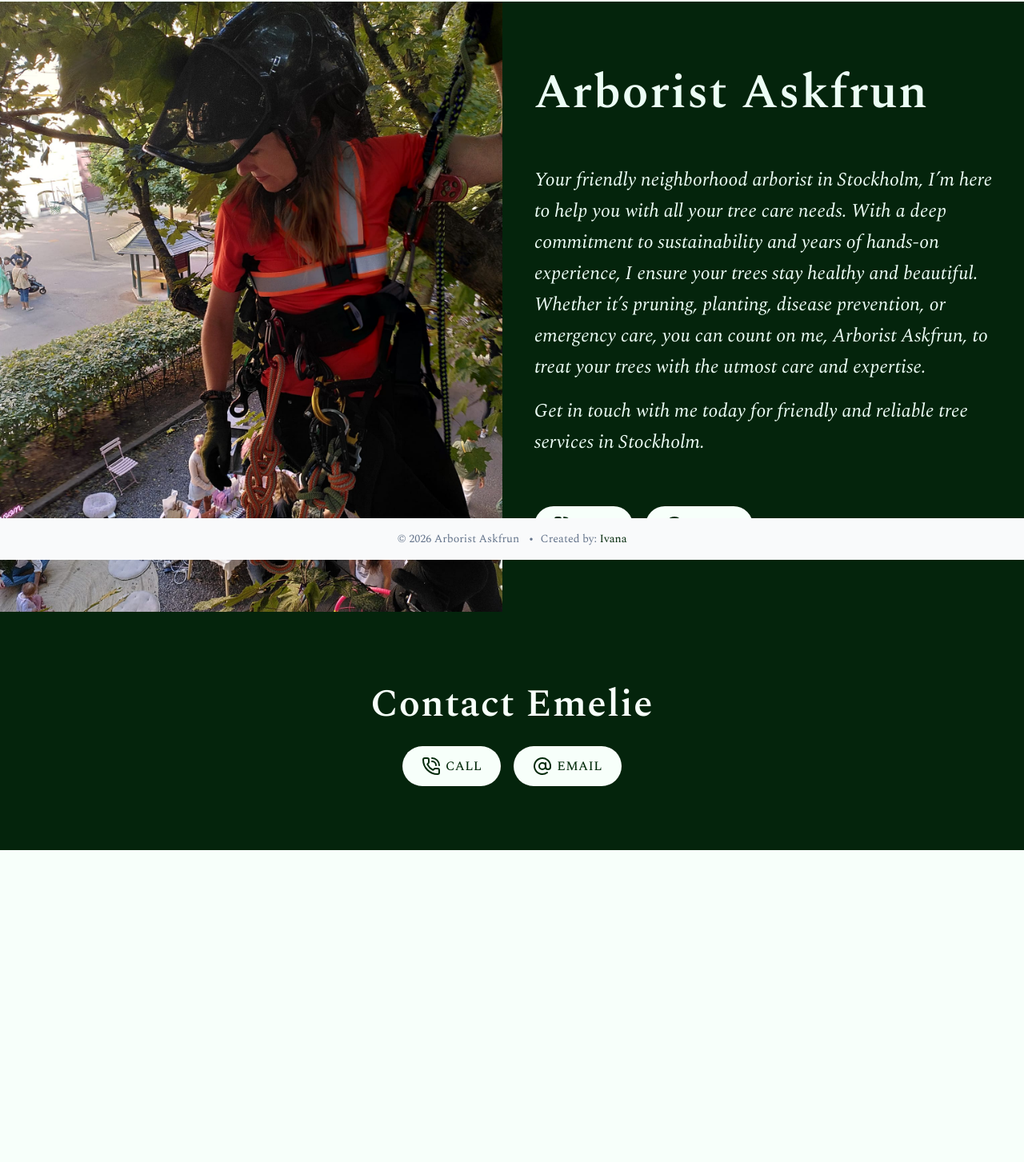
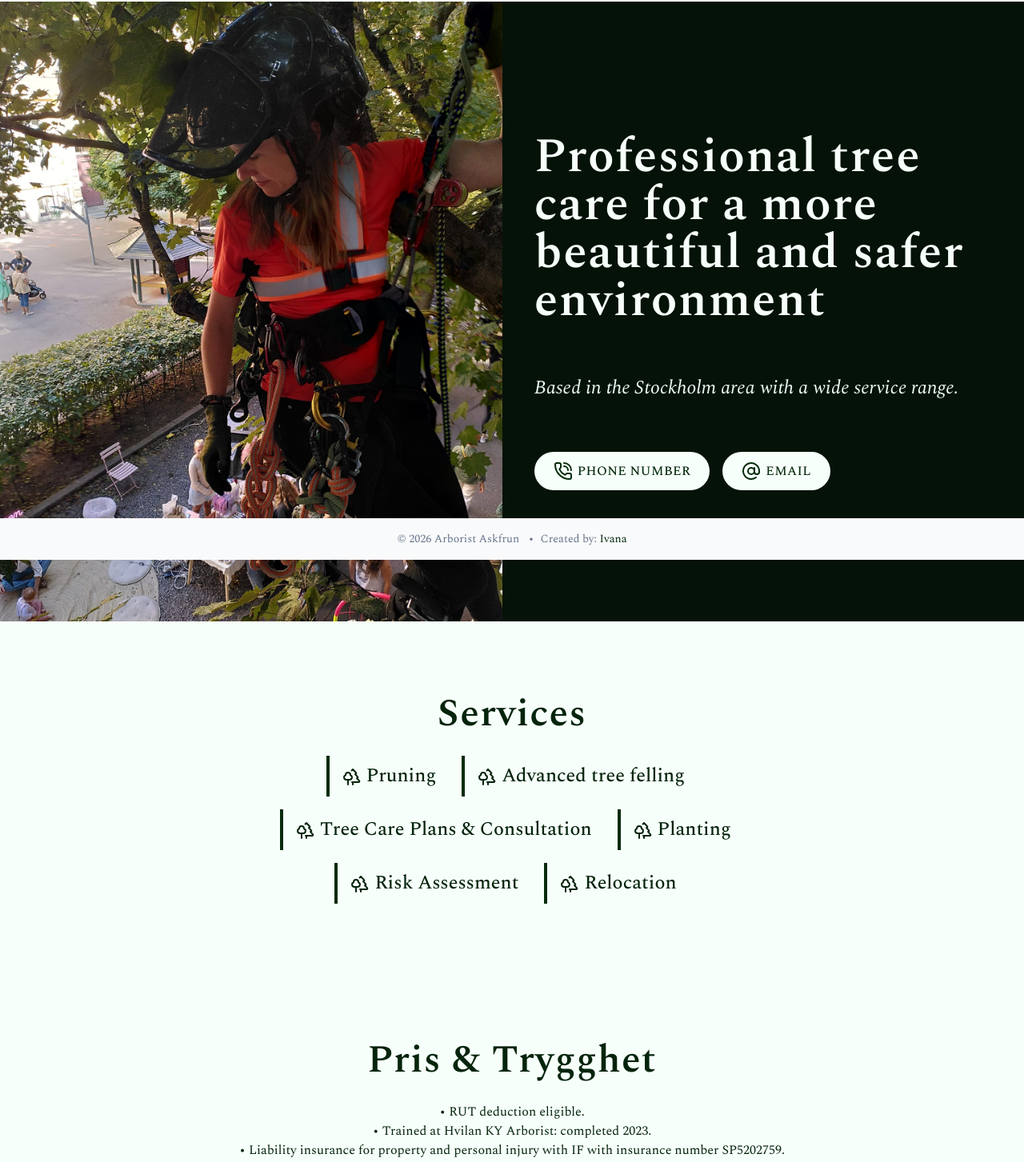
Before and after one commit to arboristaskfrun/arboristaskfrun.github.io, a SvelteKit app: page /en in a window 1280 px wide. Shown: the part 100-1553 px from the top of the page at 80% size. Before the commit the page ends 1219 px from the top, so only its background shows below. Built offline with nearby package versions, Linux system fonts and the light colour scheme; a web font is replaced by a local one.

Commit message:
WIPL: Feedback from Emelie

```diff
--- a/src/app.css
+++ b/src/app.css
@@ -143,6 +143,7 @@
   html,
   body {
     background-color: var(--color-bg);
+    color: var(--color-text);
   }
 
   h1,
@@ -158,6 +159,7 @@
     /* font-family: Abril Fatface; */
     font-family: "Spectral", serif;
     font-weight: 600;
+    color: var(--color-text);
   }
 
   *,
--- a/src/routes/+page.svelte
+++ b/src/routes/+page.svelte
@@ -24,7 +24,7 @@
         <a
           href="/en"
           class="flex gap-1.5 items-center px-2 py-1.5 bg-gray-200 rounded-md hover:bg-[var(--color-bg)]"
-          ><Earth size={18} /> <span class="pt-1">English</span></a
+          ><Earth size={18} /> <span class="pt-1">EN</span></a
         >
       </li>
     </ul>
@@ -32,7 +32,7 @@
 </nav>
 <div class="flex flex-col min-h-screen pb-14">
   <main>
-    <div class="bg-[#04240c] text-emerald-50 overflow-hidden relative">
+    <div class="bg-[#051208] text-emerald-50 overflow-hidden relative">
       <div class="flex flex-col lg:flex-row gap-4 lg:gap-6">
         <div class="h-80 lg:h-auto lg:w-1/2 relative">
           <img
@@ -48,7 +48,9 @@
           />
         </div>
         <div class="px-4 lg:w-1/2 my-6">
-          <h1 class="text-5xl md:text-6xl tracking-wide my-4 md:py-6 lg:my-9">
+          <h1
+            class="text-5xl md:text-6xl tracking-wide my-4 md:py-6 lg:my-9 text-[#f7fffa]"
+          >
             Professionell trädvård för en vackrare och säkrare miljö
           </h1>
           <p class="md:text-2xl italic font-medium !leading-relaxed">
@@ -86,7 +88,7 @@
           <li
             class="flex gap-1.5 items-center border-l-4 border-[var(--color-primary)] px-4 py-1.5 bg-[var(--color-bg)]"
           >
-            <Trees /> Avancerad sektionsfällning
+            <Trees /> Avancerad trädfällning
           </li>
           <li
             class="flex gap-1.5 items-center border-l-4 border-[var(--color-primary)] px-4 py-1.5 bg-[var(--color-bg)]"
@@ -118,16 +120,16 @@
           Pris & Trygghet
         </h2>
 
-        <p>RUT-avdrag berättigat.</p>
+        <p>• RUT-avdrag berättigat.</p>
 
-        <p>Utbildad vid Hvilan KY Arborist. Färdig 2023.</p>
+        <p>• Utbildad vid Hvilan KY Arborist: färdig 2023.</p>
 
         <p>
-          Ansvarsförsäkring för sak- och personskada hos IF med
+          • Ansvarsförsäkring för sak- och personskada hos IF med
           försäkringsnummer SP5202759.
         </p>
 
-        <p>Innehavare av ISA:s Tree Risk Assessment Qualification.</p>
+        <p>• Innehavare av ISA:s Tree Risk Assessment Qualification.</p>
       </div>
     </div>
 
@@ -139,7 +141,7 @@
         <h2
           class="text-4xl md:text-5xl tracking-wide !leading-normal mb-4 text-[var(--color-bg)]"
         >
-          Kontakta Emelie
+          Kontakt
         </h2>
         <ul
           class="md:text-base font-medium !leading-relaxed flex gap-4 md:justify-center"
--- a/src/routes/[lang]/+page.svelte
+++ b/src/routes/[lang]/+page.svelte
@@ -1,12 +1,5 @@
 <script>
-  import { page } from "$app/stores";
-  import {
-    Earth,
-    AtSign,
-    PhoneCall,
-    Trees,
-    TriangleAlert,
-  } from "lucide-svelte";
+  import { Earth, AtSign, PhoneCall, Trees } from "lucide-svelte";
   import Footer from "$lib/Footer.svelte";
 
   const style = {
@@ -30,8 +23,8 @@
       <li>
         <a
           href="/"
-          class="flex gap-1.5 items-center px-2 py-1.5 bg-gray-200 rounded-md hover:bg-white"
-          ><Earth size={18} /> <span class="pt-1">Swedish</span></a
+          class="flex gap-1.5 items-center px-2 py-1.5 bg-gray-200 rounded-md hover:bg-[var(--color-bg)]"
+          ><Earth size={18} /> <span class="pt-1">SE</span></a
         >
       </li>
     </ul>
@@ -39,41 +32,29 @@
 </nav>
 <div class="flex flex-col min-h-screen pb-14">
   <main>
-    <div class="bg-[#04240c] text-emerald-50 overflow-hidden relative">
+    <div class="bg-[#051208] text-emerald-50 overflow-hidden relative">
       <div class="flex flex-col lg:flex-row gap-4 lg:gap-6">
-        <div class="h-80 lg:h-auto lg:w-1/2 relative">
+        <div class="h-96 lg:h-auto lg:w-1/2 relative">
           <img
-            class="h-full object-cover hidden lg:block absolute top-0 left-0 w-full"
+            class="h-full object-cover block absolute top-0 left-0 w-full"
             src="images/arboristaskfrun-top.jpeg"
             alt=""
           />
-
-          <img
-            class="h-full object-cover w-full lg:hidden"
-            src="images/hero-landscape.jpg"
-            alt=""
-          />
         </div>
-        <div class="px-4 lg:w-1/2 my-6">
-          <h1 class="text-5xl md:text-6xl tracking-wide my-4 md:py-6 lg:my-9">
-            Arborist Askfrun
+        <div class="px-4 lg:w-1/2 my-6 lg:py-20">
+          <h1
+            class="text-5xl md:text-6xl tracking-wide my-4 md:py-6 lg:my-9 text-[#f7fffa]"
+          >
+            Professional tree care for a more beautiful and safer environment
           </h1>
           <p class="md:text-2xl italic font-medium !leading-relaxed">
-            Your friendly neighborhood arborist in Stockholm, I’m here to help
-            you with all your tree care needs. With a deep commitment to
-            sustainability and years of hands-on experience, I ensure your trees
-            stay healthy and beautiful. Whether it’s pruning, planting, disease
-            prevention, or emergency care, you can count on me, Arborist
-            Askfrun, to treat your trees with the utmost care and expertise.
+            Based in the Stockholm area with a wide service range.
           </p>
-          <p class="md:text-2xl italic font-medium !leading-relaxed my-4">
-            Get in touch with me today for friendly and reliable tree services
-            in Stockholm.
-          </p>
-
           <ul class="my-4 md:py-6 lg:my-9 flex gap-4">
             <li>
-              <a href="tel:+460720115377" class="button"><PhoneCall /> Call</a>
+              <a href="tel:+460720115377" class="button"
+                ><PhoneCall /> Phone Number</a
+              >
             </li>
             <li>
               <a href="mailto:arborist.askfrun@gmail.com" class="button"
@@ -85,27 +66,105 @@
       </div>
     </div>
 
-    <div class="py-6 md:py-11 lg:py-20 hidden" id="info">
+    <div class="py-6 md:py-11 lg:py-20">
       <div class="px-4 md:text-center md:max-w-3xl mx-auto">
         <h2 class="text-4xl md:text-5xl tracking-wide !leading-normal mb-4">
-          About
+          Services
         </h2>
-        <p class="md:text-2xl italic font-medium !leading-relaxed mt-4 md:mt-6">
-          Hello! I'm Emelie, the proud owner of "Arborist Askfrun" Originally
-          from the charming town of Umeå, I now call the vibrant city of
-          Stockholm my home. My passion for plants has been a lifelong journey,
-          and I've dedicated myself to the art and science of arboriculture.
-          There's nothing I love more than nurturing trees and helping them
-          thrive.
+        <ul
+          class="font-medium !leading-relaxed flex gap-1.5 md:gap-2 xl:gap-4 flex-wrap md:justify-center text-lg md:text-xl xl:text-2xl"
+        >
+          <li
+            class="flex gap-1.5 items-center border-l-4 border-[var(--color-primary)] px-4 py-1.5 bg-[var(--color-bg)]"
+          >
+            <Trees /> Pruning
+          </li>
+          <li
+            class="flex gap-1.5 items-center border-l-4 border-[var(--color-primary)] px-4 py-1.5 bg-[var(--color-bg)]"
+          >
+            <Trees /> Advanced tree felling
+          </li>
+          <li
+            class="flex gap-1.5 items-center border-l-4 border-[var(--color-primary)] px-4 py-1.5 bg-[var(--color-bg)]"
+          >
+            <Trees /> Tree Care Plans & Consultation
+          </li>
+          <li
+            class="flex gap-1.5 items-center border-l-4 border-[var(--color-primary)] px-4 py-1.5 bg-[var(--color-bg)]"
+          >
+            <Trees /> Planting
+          </li>
+          <li
+            class="flex gap-1.5 items-center border-l-4 border-[var(--color-primary)] px-4 py-1.5 bg-[var(--color-bg)]"
+          >
+            <Trees /> Risk Assessment
+          </li>
+          <li
+            class="flex gap-1.5 items-center border-l-4 border-[var(--color-primary)] px-4 py-1.5 bg-[var(--color-bg)]"
+          >
+            <Trees /> Relocation
+          </li>
+        </ul>
+      </div>
+    </div>
+
+    <div class="py-6 md:py-11 lg:py-20">
+      <div class="px-4 md:text-center md:max-w-3xl mx-auto">
+        <h2 class="text-4xl md:text-5xl tracking-wide !leading-normal mb-4">
+          Pris & Trygghet
+        </h2>
+
+        <p>• RUT deduction eligible.</p>
+
+        <p>• Trained at Hvilan KY Arborist: completed 2023.</p>
+
+        <p>
+          • Liability insurance for property and personal injury with IF with
+          insurance number SP5202759.
         </p>
-        <p class="md:text-2xl italic font-medium !leading-relaxed mt-4 md:mt-6">
-          If you're ever in need of an arbonist, I'm here for you. With my
-          knowledge and genuine love for all things green, I’m confident that I
-          can provide the best care for your trees. Let's work together to make
-          your greenery flourish!
-        </p>
+
+        <p>• Holder of ISA's Tree Risk Assessment Qualification.</p>
       </div>
+    </div>
 
+    <div
+      class="py-6 md:py-11 lg:py-20 bg-[#04240c] text-emerald-50"
+      id="kontak"
+    >
+      <div class="px-4 md:text-center md:max-w-3xl mx-auto">
+        <h2
+          class="text-4xl md:text-5xl tracking-wide !leading-normal mb-4 text-[var(--color-bg)]"
+        >
+          Contact
+        </h2>
+        <ul
+          class="md:text-base font-medium !leading-relaxed flex gap-4 md:justify-center"
+        >
+          <li>
+            <a class="button" target="_blank" href="tel:+460720115377">
+              <PhoneCall /> Phone Number
+            </a>
+          </li>
+
+          <li>
+            <a
+              class="button"
+              target="_blank"
+              href="mailto:emelie@arboristaskfrun.se"
+            >
+              <AtSign /> Email
+            </a>
+          </li>
+        </ul>
+      </div>
+    </div>
+
+    <div class="py-6 md:py-11 lg:py-20" id="info">
+      <h2
+        class="px-4 md:text-center text-4xl md:text-5xl tracking-wide !leading-normal mb-4"
+      >
+        Gallery
+      </h2>
       <ul class="flex flex-wrap gap-4 mt-6 md:mt-9 px-4">
         <li class="w-[calc(100%/3-11px)] rounded-xl overflow-hidden">
           <img
@@ -151,120 +210,8 @@
           />
         </li>
       </ul>
-
       <div class="flex justify-center mt-4">
         <img src="images/TRAQ-Cert.png" alt="Services" class="w-[240px]" />
-      </div>
-    </div>
-
-    <div class="py-6 md:py-11 lg:py-20 hidden">
-      <div class="px-4 md:text-center md:max-w-3xl mx-auto">
-        <h2 class="text-4xl md:text-5xl tracking-wide !leading-normal mb-4">
-          Services
-        </h2>
-        <ul
-          class="font-medium !leading-relaxed flex gap-1.5 md:gap-2 xl:gap-4 flex-wrap md:justify-center text-lg md:text-xl xl:text-2xl"
-        >
-          <li
-            class="flex gap-1.5 items-center border-l-4 border-[var(--color-primary)] px-4 py-1.5 bg-white"
-          >
-            <Trees /> Care
-          </li>
-          <li
-            class="flex gap-1.5 items-center border-l-4 border-[var(--color-primary)] px-4 py-1.5 bg-white"
-          >
-            <Trees /> Management
-          </li>
-          <li
-            class="flex gap-1.5 items-center border-l-4 border-[var(--color-primary)] px-4 py-1.5 bg-white"
-          >
-            <Trees /> Planting
-          </li>
-          <li
-            class="flex gap-1.5 items-center border-l-4 border-[var(--color-primary)] px-4 py-1.5 bg-white"
-          >
-            <Trees /> Pruning
-          </li>
-          <li
-            class="flex gap-1.5 items-center border-l-4 border-[var(--color-primary)] px-4 py-1.5 bg-white"
-          >
-            <Trees /> Disease prevention
-          </li>
-        </ul>
-      </div>
-    </div>
-
-    <div class="py-6 md:py-11 lg:py-20 hidden">
-      <div class="px-4 md:text-center md:max-w-3xl mx-auto">
-        <h2 class="text-4xl md:text-5xl tracking-wide !leading-normal mb-4">
-          Pricing
-        </h2>
-
-        <ul class="font-medium !leading-relaxed text-lg md:text-xl xl:text-2xl">
-          <li
-            class="flex justify-between gap-1.5 items-center px-4 py-1.5 border-b border-dashed border-yellow-600"
-          >
-            <span>Hourly rate</span>
-            <span>1,000 SEK</span>
-          </li>
-          <li
-            class="flex justify-between gap-1.5 items-center px-4 py-1.5 border-b border-dashed border-yellow-600"
-          >
-            <span>Whole day</span>
-            <span>7,000 SEK</span>
-          </li>
-          <li
-            class="flex justify-between gap-1.5 items-center px-4 py-1.5 border-b border-dashed border-yellow-600"
-          >
-            <span>Half Day</span>
-            <span>4,000 SEK</span>
-          </li>
-        </ul>
-
-        <div class="p-4 md:p-6 mt-4 md:mt-6">
-          <h2 class="flex gap-2 md:justify-center text-lg">Important note:</h2>
-          <p>
-            04240c All prices are exclusive of VAT & transportation cost (Price
-            per KM. 24.3 SEK).
-          </p>
-          <p>
-            The prices listed are estimates. To provide you with the most
-            accurate quote, I will need to visit and assess the condition of the
-            tree first.
-          </p>
-        </div>
-      </div>
-    </div>
-
-    <div
-      class="py-6 md:py-11 lg:py-20 bg-[#04240c] text-emerald-50"
-      id="kontak"
-    >
-      <div class="px-4 md:text-center md:max-w-3xl mx-auto">
-        <h2
-          class="text-4xl md:text-5xl tracking-wide !leading-normal mb-4 text-[var(--color-bg)]"
-        >
-          Contact Emelie
-        </h2>
-        <ul
-          class="md:text-base font-medium !leading-relaxed flex gap-4 md:justify-center"
-        >
-          <li>
-            <a class="button" target="_blank" href="tel:+460720115377">
-              <PhoneCall /> Call
-            </a>
-          </li>
-
-          <li>
-            <a
-              class="button"
-              target="_blank"
-              href="mailto:emelie@arboristaskfrun.se"
-            >
-              <AtSign /> Email
-            </a>
-          </li>
-        </ul>
       </div>
     </div>
   </main>
```
